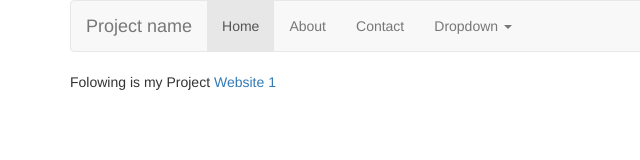
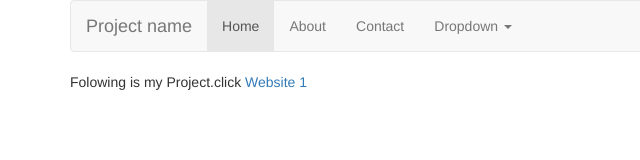
Before and after one commit to sibichanantony/sibichanantony.github.io, a plain HTML site: page index.html in a window 1280 px wide. Shown: the full height of the page, 0-640 px from the left. Drawn offline with nearby package versions, Linux system fonts and the light colour scheme.

Commit message:
first commit

```diff
--- a/index.html
+++ b/index.html
@@ -54,8 +54,7 @@
         </div><!--/.container-fluid -->
       </nav>
 
-      <!-- Main component for a primary marketing message or call to action -->
-Folowing is my Project
+Folowing is my Project.click
 
   <a href="http://sibichanantony.github.io/website/">Website 1 </a>
 
```
